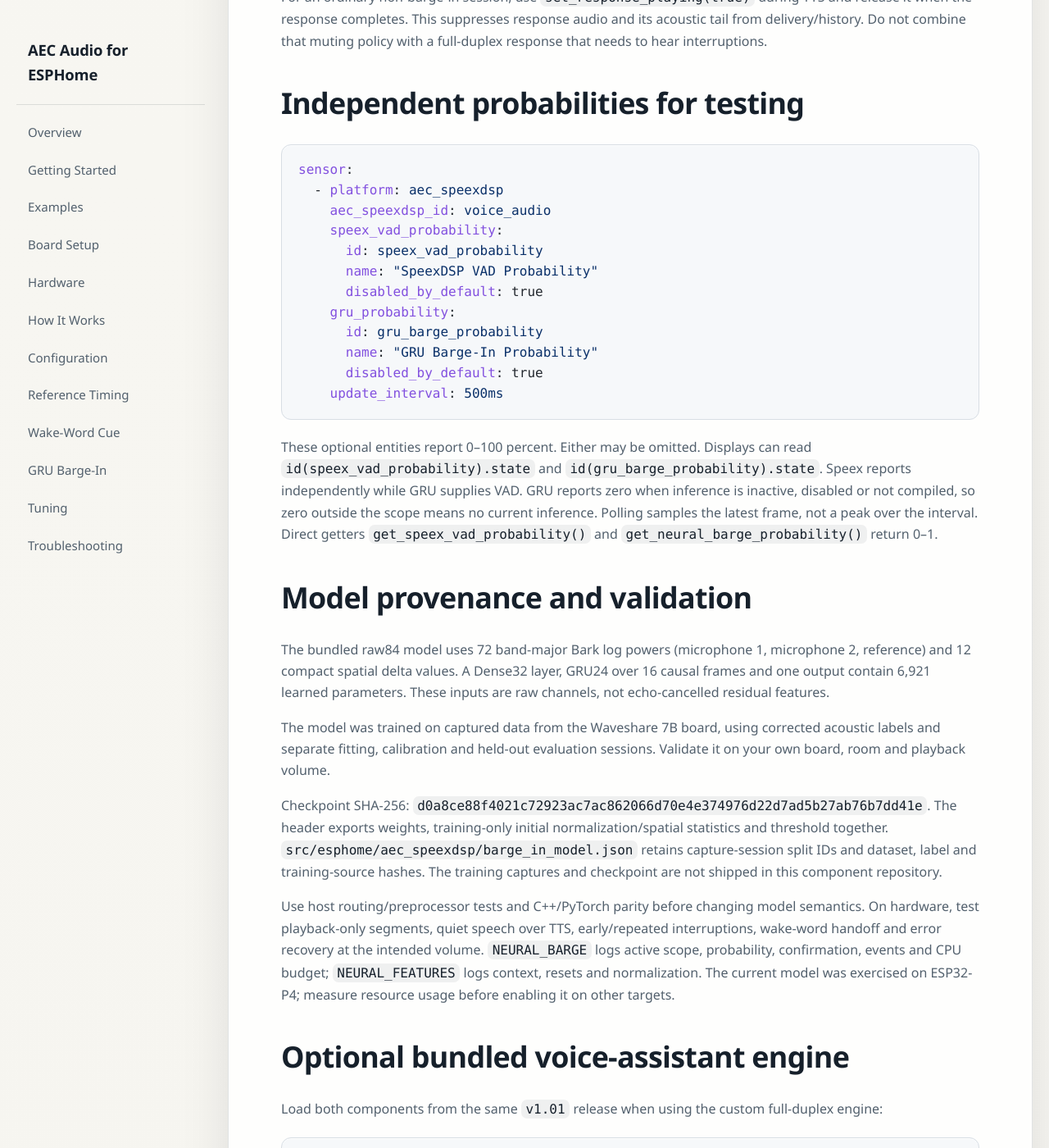
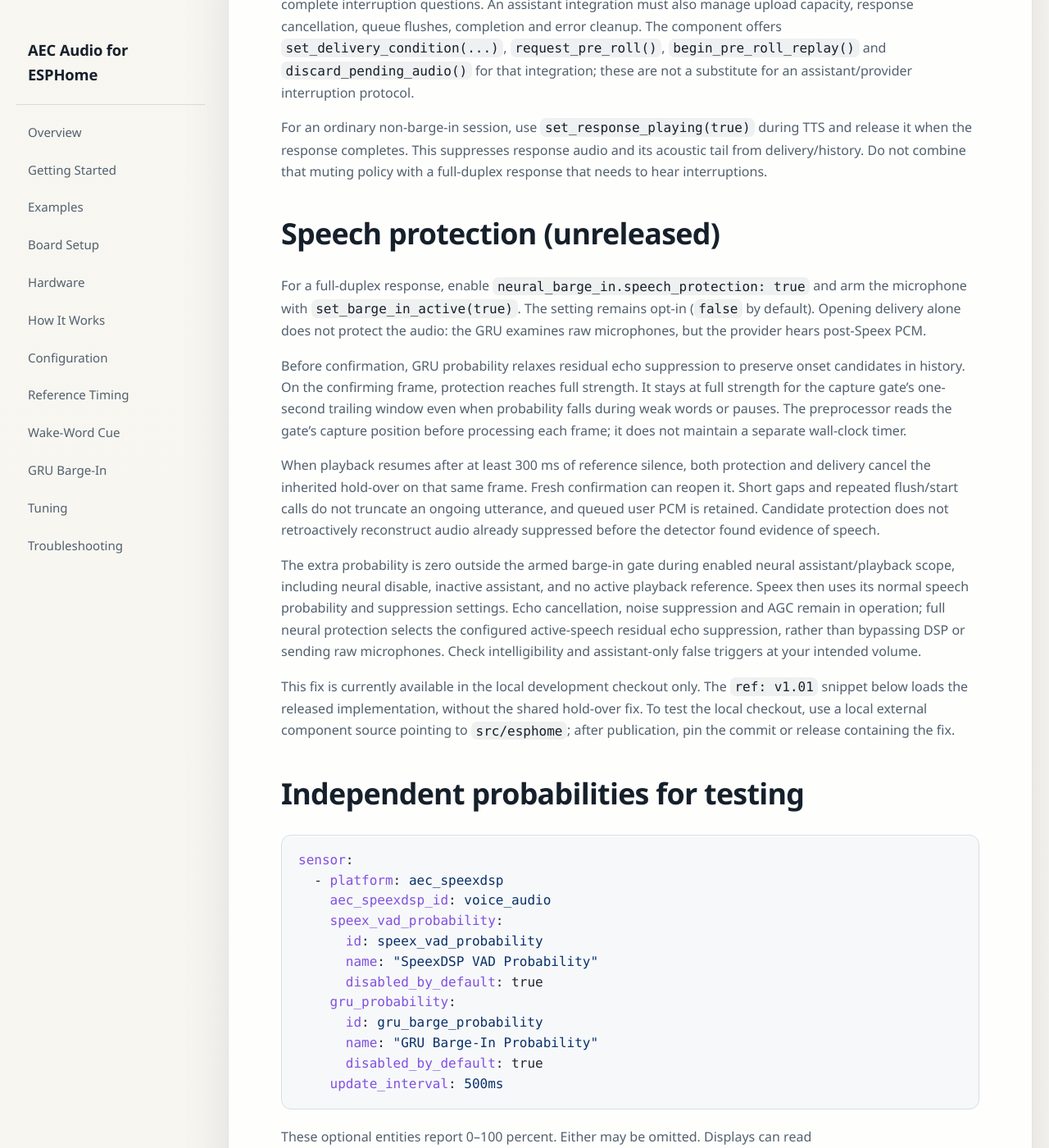
Before and after one commit to matt123p/esphome-aec, a Jekyll site: the page built from docs/neural-barge-in.md, in a window 1280 px wide and 1400 px high, scrolled down 2939 px. Shown: the whole window at 82% size. Built offline with Jekyll 4.4.1, drawn with Linux system fonts in a browser that asks for light colours; some of the changed text lies outside the part shown.

Commit message:
Fixes for barge-in

````diff
--- a/docs/neural-barge-in.md
+++ b/docs/neural-barge-in.md
@@ -16,7 +16,9 @@ session interruptible by itself: the assistant/provider must implement that
 response lifecycle. The optional bundled assistant engine requires separate
 configuration, as described below.
 
-This feature is included in release `v1.01`.
+The detector is included in release `v1.01`. The shared speech-protection
+hold-over described below is an unreleased development change; it is not part
+of the existing `v1.01` tag.
 
 ## How VAD is selected
 
@@ -55,7 +57,7 @@ aec_speexdsp:
     enabled: true
     voice_assistant_active: !lambda return id(voice_assistant_engine).is_running();
     consecutive_frames: 3
-    speech_protection: false
+    speech_protection: true  # Preserve speech sent during full-duplex playback.
     log_interval_ms: 5000
     # Omit threshold to use the checkpoint's calibrated 0.9995.
 ```
@@ -73,7 +75,7 @@ feature that was not compiled in.
 | `voice_assistant_active` | Required when enabled | Boolean lambda defining the active assistant session. |
 | `threshold` | Exported model value, `0.9995` | Probability cutoff (0–1); a YAML override replaces calibration. |
 | `consecutive_frames` | `3` | Consecutive qualifying frames, range 1–32, before confirmation. |
-| `speech_protection` | `false` | Use GRU probability to protect near speech in the Speex preprocessor during barge-in scope. |
+| `speech_protection` | `false` | Enable neural residual-echo protection. In the development version, onset uses GRU probability and confirmed speech follows the capture gate's hold-over and early cut-off. Requires an armed barge-in gate and active neural assistant/playback scope. |
 | `log_interval_ms` | `5000` | Sampled diagnostic logs; minimum 250 ms. |
 
 Hardware reference samples reach the detector directly from their TDM slot. Validate reference integrity and assistant-only
@@ -110,6 +112,42 @@ For an ordinary non-barge-in session, use `set_response_playing(true)` during
 TTS and release it when the response completes. This suppresses response audio
 and its acoustic tail from delivery/history. Do not combine that muting policy
 with a full-duplex response that needs to hear interruptions.
+
+## Speech protection (unreleased)
+
+For a full-duplex response, enable `neural_barge_in.speech_protection: true`
+and arm the microphone with `set_barge_in_active(true)`. The setting remains
+opt-in (`false` by default). Opening delivery alone does not protect the audio:
+the GRU examines raw microphones, but the provider hears post-Speex PCM.
+
+Before confirmation, GRU probability relaxes residual echo suppression to
+preserve onset candidates in history. On the confirming frame, protection
+reaches full strength. It stays at full strength for the capture gate's
+one-second trailing window even when probability falls during weak words or
+pauses. The preprocessor reads the gate's capture position before processing
+each frame; it does not maintain a separate wall-clock timer.
+
+When playback resumes after at least 300 ms of reference silence, both
+protection and delivery cancel the inherited hold-over on that same frame.
+Fresh confirmation can reopen it. Short gaps and repeated flush/start calls
+do not truncate an ongoing utterance, and queued user PCM is retained.
+Candidate protection does not retroactively reconstruct audio already
+suppressed before the detector found evidence of speech.
+
+The extra probability is zero outside the armed barge-in gate during enabled
+neural assistant/playback scope, including neural disable, inactive assistant,
+and no active playback reference. Speex then uses its normal speech
+probability and suppression settings. Echo cancellation, noise suppression
+and AGC remain in operation; full neural protection selects the configured
+active-speech residual echo suppression, rather than bypassing DSP or sending
+raw microphones. Check intelligibility and assistant-only false triggers at
+your intended volume.
+
+This fix is currently available in the local development checkout only. The
+`ref: v1.01` snippet below loads the released implementation, without the shared
+hold-over fix. To test the local checkout, use a local external component
+source pointing to `src/esphome`; after publication, pin the commit or release
+containing the fix.
 
 ## Independent probabilities for testing
 
````
Also changed, not shown: docs/architecture.md (+9 -0 lines), docs/configuration.md (+8 -0 lines), docs/troubleshooting.md (+17 -0 lines), tests/test_aec_microphone.py (+44 -0 lines), tests/test_aec_vad_routing.py (+23 -1 lines), README.md, changelog.md, src/esphome/aec_speexdsp/README.md, 2 other files.
